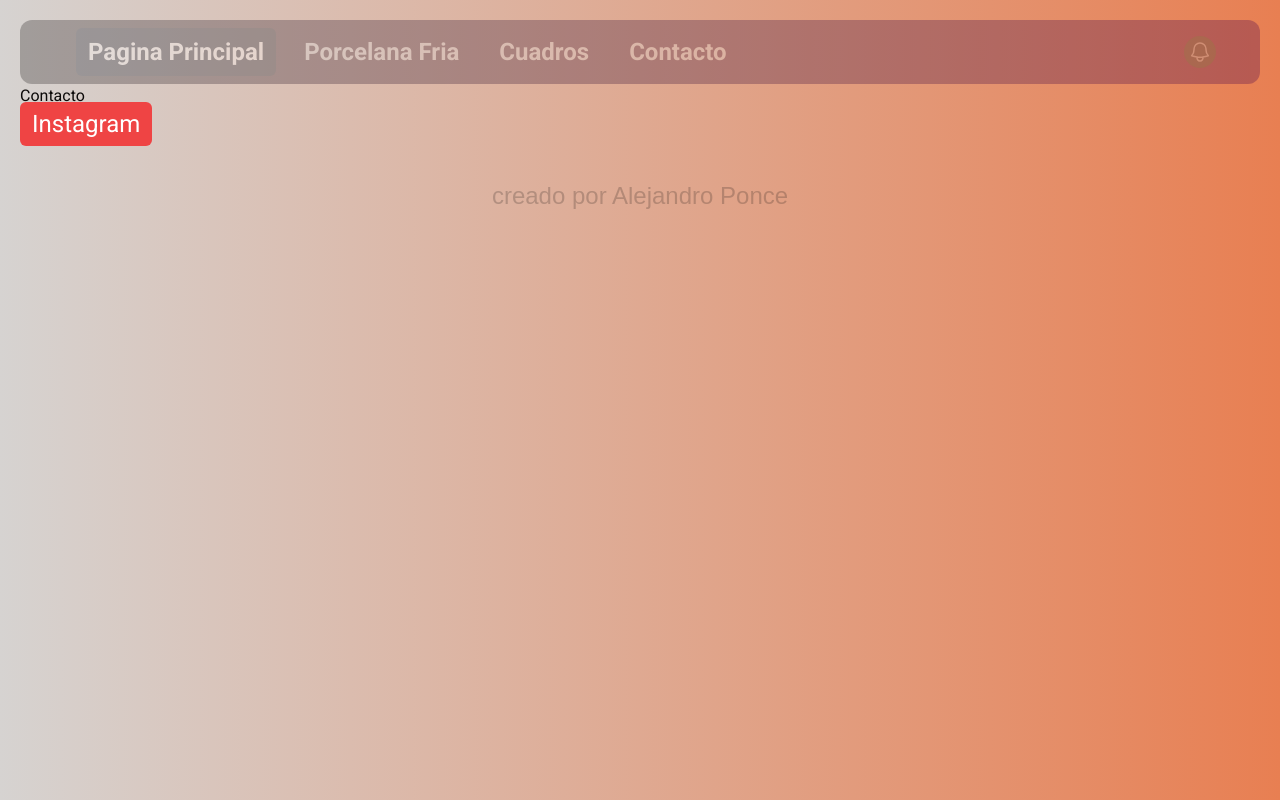
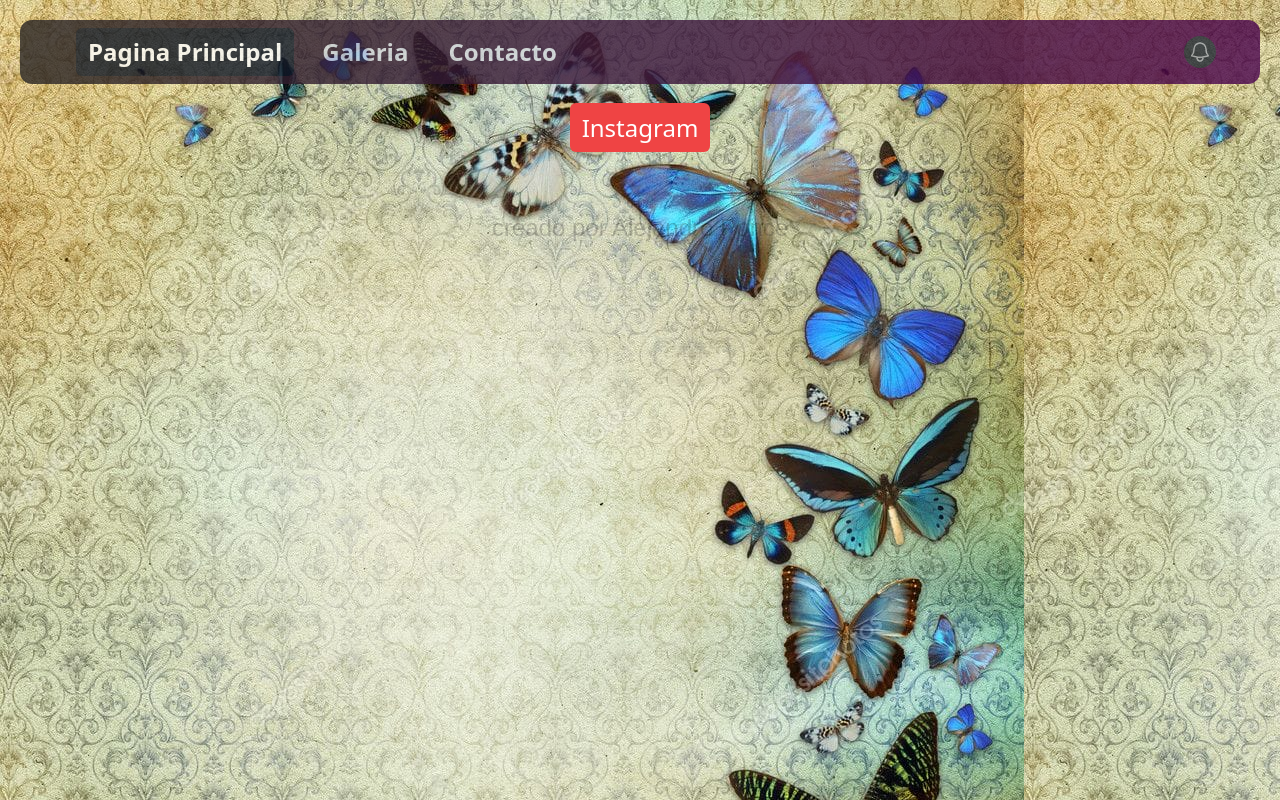
Before and after one commit to alejandroponce00/ojos-de-cielo, a Next.js app: page /contacto in a window 1280 px wide. Built offline with nearby package versions, Linux system fonts and the light colour scheme; a web font is replaced by a local one.

Commit message:
correccione9

```diff
--- /dev/null
+++ b/src/app/components/imagen-fondo.jsx
@@ -0,0 +1,16 @@
+import React from 'react'
+import Image from 'next/image'
+function Fondo() {
+  return (
+    <Image
+
+      src="/imagenes/fondo.jpg"
+      alt="Picture of the author"
+      width={500}
+      height={500}
+      className='opacity-40'
+    />
+  )
+}
+
+export default Fondo
--- a/src/app/components/nav.jsx
+++ b/src/app/components/nav.jsx
@@ -10,7 +10,7 @@ const Navbar = () => {
   };
 
   return (
-    <nav className="  bg-gradient-to-r from-stone-800 to bg-fuchsia-950 rounded-xl opacity-30">
+    <nav className="  bg-gradient-to-r from-stone-800 to bg-fuchsia-950 rounded-xl opacity-80">
       <div className="mx-auto max-w-7xl px-2 sm:px-6 lg:px-8 ">
         <div className="relative flex h-16 items-center justify-between ">
           <div className="absolute inset-y-0 left-0 flex items-center sm:hidden">
@@ -65,17 +65,12 @@ const Navbar = () => {
                 >
                   <p className="text-2xl font-bold ">Pagina Principal</p>
                 </a>
+
                 <a
-                  href="/porcelana"
+                  href="/galeria"
                   className="rounded-md px-3 py-2 text-sm font-medium text-gray-300 hover:bg-gray-700 hover:text-white"
                 >
-                 <p className="text-2xl font-bold ">Porcelana Fria</p>
-                </a>
-                <a
-                  href="/cuadros"
-                  className="rounded-md px-3 py-2 text-sm font-medium text-gray-300 hover:bg-gray-700 hover:text-white"
-                >
-                 <p className="text-2xl font-bold ">Cuadros</p>
+                 <p className="text-2xl font-bold ">Galeria</p>
                 </a>
                 <a
                   href="/contacto"
@@ -135,10 +130,10 @@ const Navbar = () => {
         className={`sm:hidden ${isMobileMenuOpen ? "block" : "hidden"}`}
         id="mobile-menu"
       >
-        <div className="space-y-1 px-2 pb-3 pt-2 text">
+        <div className="space-y-1 px-2 pb-3 pt-2">
           <a
             href="/"
-            className="block rounded-md bg-gray-900 px-3 py-2 text-base font-medium text-black"
+            className="block rounded-md bg-gray-900 px-3 py-2 text-base font-medium text-white"
             aria-current="page"
           >
             Pagina Principal
--- a/src/app/contacto/page.jsx
+++ b/src/app/contacto/page.jsx
@@ -2,7 +2,7 @@ import React from 'react'
 
 function Contacto() {
   return (
-    <div><h1>Contacto</h1>
+    <div className='my-7 text-center'>
     <a
 href="https://www.instagram.com/ojosdecielo.arte"
 className="rounded-md bg-red-500 px-3 py-2  font-medium text-white text-2xl"
--- a/src/app/layout.js
+++ b/src/app/layout.js
@@ -2,6 +2,7 @@ import { Inter } from "next/font/google";
 import "./globals.css";
 import Nav from "./components/nav";
 import { lusitana, roboto } from "@/ui/fonts";
+import Fondo from "./components/imagen-fondo";
 
 
 const inter = Inter({ subsets: ["latin"] });
@@ -14,7 +15,7 @@ export const metadata = {
 export default function RootLayout({ children }) {
   return (
     <html lang="es">
-      <body className={`${roboto.className} antialiased `}><Nav />{children}
+      <body className="bg-[url('/imagenes/fondo.jpg')] "><Nav />{children}
       <footer className='py-10 flex justify-center items-center text-2xl content-end opacity-20 border-solid'>
         <p className={`${lusitana.className}`}>creado por Alejandro Ponce</p>
 
--- a/tailwind.config.js
+++ b/tailwind.config.js
@@ -17,6 +17,7 @@ module.exports = {
       },
     },
     extend: {
+
       colors: {
         border: "hsl(var(--border))",
         input: "hsl(var(--input))",
```
Also changed, not shown: public/imagenes/fondo.jpg (added), src/app/components/imagen.jsx (deleted), src/app/galeria/page.jsx (renamed from src/app/cuadros/page.jsx).
